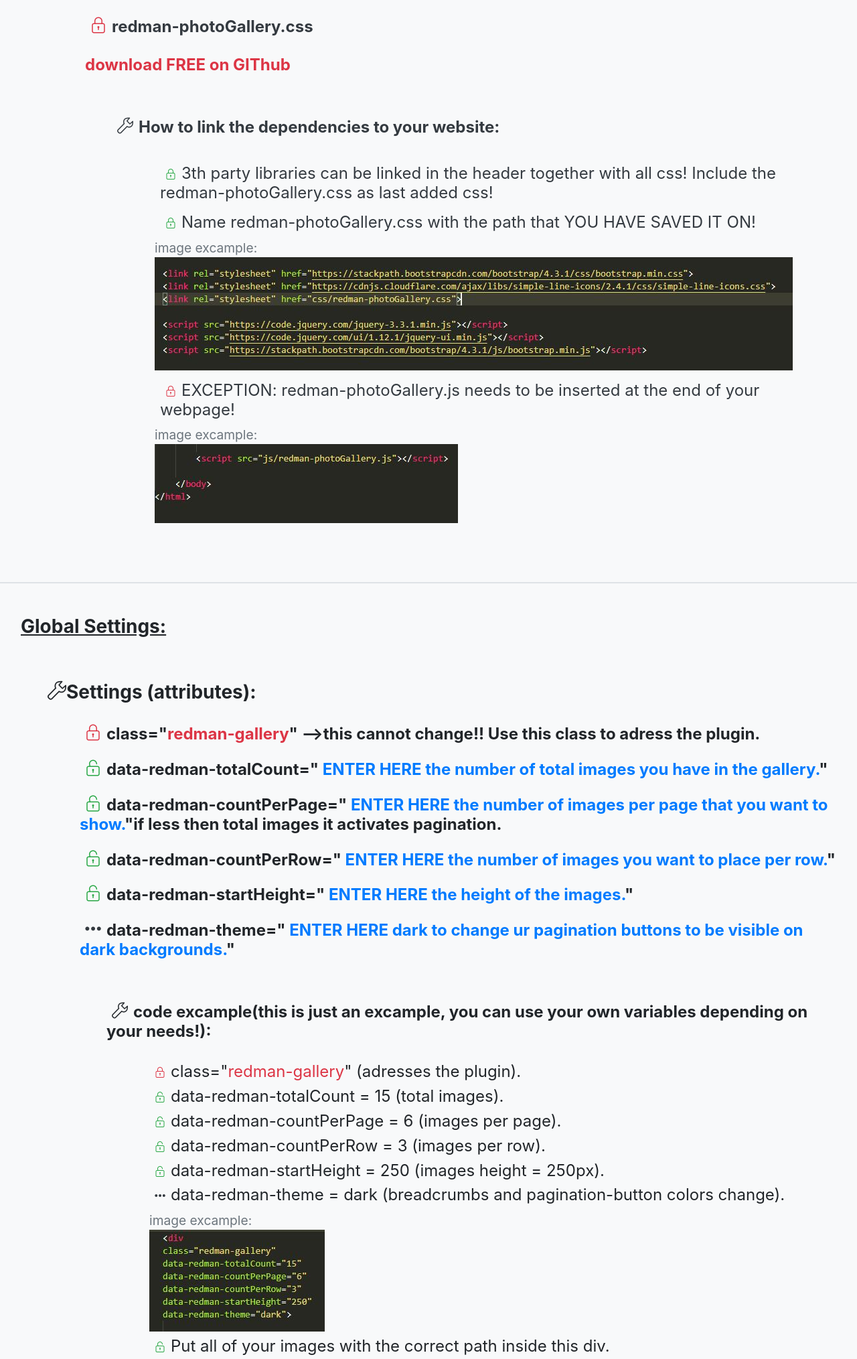
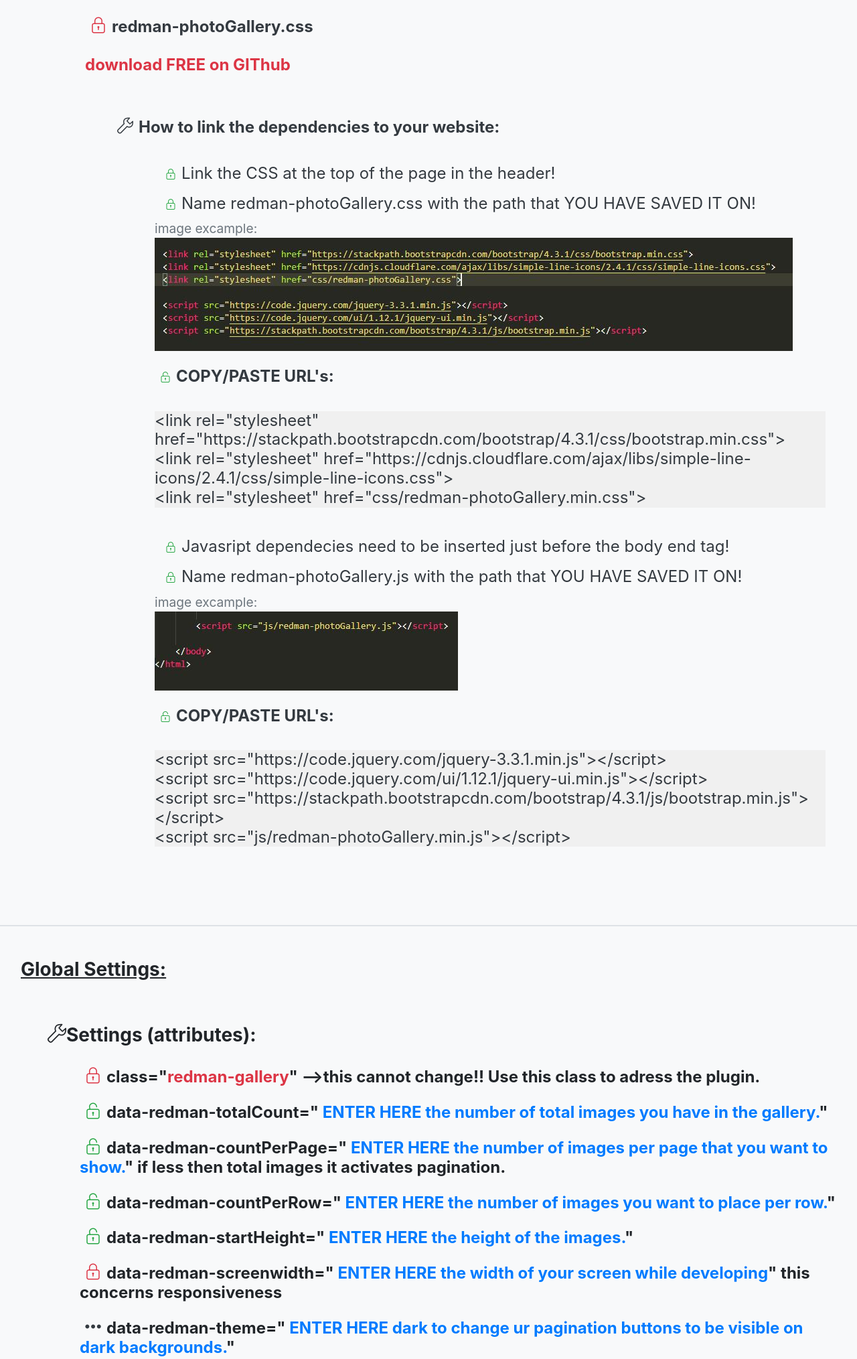
Before and after one commit to RedouaneElyakhlifi/redman-photoGallery, a PHP site: page / in a window 1280 px wide. Shown: the part 1457-3486 px from the top of the page at 67% size. Run offline with PHP 8.4, Linux system fonts and the light colour scheme; some libraries are stand-ins or nearby versions.

Commit message:
Add files via upload

```diff
--- a/demo/index.php
+++ b/demo/index.php
@@ -11,13 +11,34 @@
 
     <link rel="stylesheet" href="https://stackpath.bootstrapcdn.com/bootstrap/4.3.1/css/bootstrap.min.css">
     <link rel="stylesheet" href="https://cdnjs.cloudflare.com/ajax/libs/simple-line-icons/2.4.1/css/simple-line-icons.css">
-    <link rel="stylesheet" href="css/redman-photoGallery.css">
-    <link rel="stylesheet" href="css/custom.css">
+    <link rel="stylesheet" href="css/redman-photoGallery.min.css">
 
-    <script src="https://code.jquery.com/jquery-3.3.1.min.js"></script>
-    <script src="https://code.jquery.com/ui/1.12.1/jquery-ui.min.js"></script>
-    <script src="https://stackpath.bootstrapcdn.com/bootstrap/4.3.1/js/bootstrap.min.js"></script>
 
+
+
+
+    <style>
+    li{
+    list-style-type:none !important;
+}
+#masthead{
+    background-image:url(img/masthead.jpg);
+    background-repeat: no-repeat;
+    background-size:cover;
+    background-position:center;
+}
+#overlay{
+    background-color:rgb(0,0,0,0.8);
+}
+.text-custom{
+    text-shadow: black 5px 5px 1px;
+}
+.text-orange{
+    color:rgb(255, 123, 0);
+}
+.bg-lightgrey{
+    background-color:rgb(240, 240, 240);
+}</style>
 </head>
 <body class="p-0 m-0">
     <!--title-->
@@ -52,11 +73,21 @@
                                 <li class="m-0 m-md-2 pt-3"><i class="icon-lock text-danger m-2"></i>redman-photoGallery.css <br><br><a target="_blank" class="text-danger" href='https://github.com/RedouaneElyakhlifi/redman-photoGallery'>download FREE on GIThub</a></li>
                                 <li class="m-0 m-md-2 mt-md-5 ml-md-5 pt-3"><i class="icon-wrench m-md-2 mt-2"></i>How to link the dependencies to your website:
                                     <ul class="p-0 p-md-3 font-weight-normal mt-2 ml-md-5">
-                                        <li class="m-md-2 pt-2"><i class="icon-lock h6 text-success m-2"></i>3th party libraries can be linked in the header together with all css! Include the redman-photoGallery.css as last added css!</li>
+                                        <li class="m-md-2 pt-2"><i class="icon-lock h6 text-success m-2"></i>Link the CSS at the top of the page in the header!</li>
                                         <li class="m-0 m-md-2 pt-2"><i class="icon-lock h6 text-success m-2"></i>Name redman-photoGallery.css with the path that YOU HAVE SAVED IT ON!</li>
                                         <li class=' mt-2'><small class="text-secondary">image excample:</small><br><img class="img-fluid" src="img/linking-header.jpg" alt="fout"></li>
-                                        <li class=" m-0 m-md-2 pt-2"><i class="icon-lock h6 text-danger m-2"></i>EXCEPTION: redman-photoGallery.js needs to be inserted at the end of your webpage!</li>
+                                        <li class="mt-4"><i class="icon-lock-open h6 text-success m-md-2"></i><strong>COPY/PASTE URL's:</strong></li><br>
+                                        <li class='mt-2 bg-lightgrey '>&#x3c;link rel="stylesheet" href="https://<br class="d-md-none">stackpath.<br class="d-md-none">bootstrapcdn.<br class="d-md-none">com<br class="d-md-none">/bootstrap/<br class="d-md-none">4.3.1/css/bootstrap.<br class="d-md-none">min.css"><br>
+                                        &#x3c;link rel="stylesheet" href="https://<br class="d-md-none">cdnjs.<br class="d-md-none">cloudflare.com/<br class="d-md-none">ajax/libs/simple-line-icons<br class="d-md-none">/2.4.1/css/simple-line-icons.css"><br>
+                                        &#x3c;link rel="stylesheet" href="css/<br class="d-md-none">redman-photoGallery<br class="d-md-none">.min.css"></li><br>
+                                        <li class=" m-0 m-md-2 pt-2"><i class="icon-lock h6 text-success m-2"></i>Javasript dependecies need to be inserted just before the body end tag!</li>
+                                        <li class="m-0 m-md-2 pt-2"><i class="icon-lock h6 text-success m-2"></i>Name redman-photoGallery.js with the path that YOU HAVE SAVED IT ON!</li>
                                         <li class='mt-2'><small class="text-secondary">image excample:</small><br><img class="img-fluid" src="img/linking-footer.jpg" alt="fout"></li>
+                                        <li class="mt-4"><i class="icon-lock-open h6 text-success m-md-2"></i><strong>COPY/PASTE URL's:</strong></li><br>
+                                        <li class='mt-2 bg-lightgrey '>&#x3c;script src="https://<br class="d-md-none">code.<br class="d-md-none">jquery.com/<br class="d-md-none">jquery-3.3.1.<br class="d-md-none">min.js">&#x3c;/script><br>
+                                        &#x3c;script src="https://<br class="d-md-none">code.<br class="d-md-none">jquery.com/ui/1.12.1/<br class="d-md-none">jquery-ui.min.js">&#x3c;/script><br>
+                                        &#x3c;script src="https://<br class="d-md-none">stackpath<br class="d-md-none">.bootstrapcdn<br class="d-md-none">.com/<br class="d-md-none">bootstrap/<br class="d-md-none">4.3.1/js/<br class="d-md-none">bootstrap<br class="d-md-none">.min.js">&#x3c;/script><br>
+                                        &#x3c;script src="js/<br class="d-md-none">redman-photoGallery<br class="d-md-none">.min.js">&#x3c;/script></li><br>
                                     </ul>
                                 </li>
                             </ul>
@@ -66,6 +97,7 @@
             </div>
         </div>
     </div>
+
     <!--plugin global settings-->
         <div class="container-fluid pb-5 bg-light border-top">
             <div class='row no-gutters m-auto'>
@@ -76,9 +108,10 @@
                             <ul class="pt-2 h4 font-weight-bold">
                                 <li class="m-0 m-md-2 pt-3"><i class="icon-lock text-danger m-md-2"></i>class="<span class="text-danger">redman<span class="d-inline-block d-md-none">&nbsp</span>-gallery</span>" -->this cannot change!! Use this class to adress the plugin.</li>
                                 <li class="m-0 m-md-2 pt-3"><i class="icon-lock-open text-success m-md-2"></i>data-redman-totalCount="<span class="text-primary"> ENTER HERE the number of total images you have in the gallery.</span>"</li>
-                                <li class="m-0 m-md-2 pt-3"><i class="icon-lock-open text-success m-md-2"></i>data-redman-countPerPage="<span class="text-primary"> ENTER HERE the number of images per page that you want to show.</span>"if less then total images it activates pagination.</li>
+                                <li class="m-0 m-md-2 pt-3"><i class="icon-lock-open text-success m-md-2"></i>data-redman-countPerPage="<span class="text-primary"> ENTER HERE the number of images per page that you want to show.</span>" if less then total images it activates pagination.</li>
                                 <li class="m-0 m-md-2 pt-3"><i class="icon-lock-open text-success m-md-2"></i>data-redman-countPerRow="<span class="text-primary"> ENTER HERE the number of images you want to place per row.</span>"</li>
                                 <li class="m-0 m-md-2 pt-3"><i class="icon-lock-open text-success m-md-2"></i>data-redman-startHeight="<span class="text-primary"> ENTER HERE the height of the images.</span>"</li>
+                                <li class="m-0 m-md-2 pt-3"><i class="icon-lock  text-danger m-md-2"></i>data-redman-screenwidth="<span class="text-primary"> ENTER HERE the width of your screen while developing</span>" this concerns responsiveness</li>
                                 <li class="m-0 m-md-2 pt-3"><i class="icon-options text-dark m-md-2"></i>data-redman-theme="<span class="text-primary"> ENTER HERE dark to change ur pagination buttons to be visible on dark backgrounds.</span>"</li>
                                 <li class="m-0 m-md-2 mt-md-5 ml-md-5 pt-3"><i class="icon-wrench m-md-2 mt-2"></i>code excample(this is just an excample, you can use your own variables depending on your needs!):
                                     <ul class="p-0 p-md-3 font-weight-normal mt-2 ml-md-5">
@@ -87,12 +120,13 @@
                                         <li class="pt-2"><i class="icon-lock-open h6 text-success m-md-2"></i>data-redman-countPerPage = 6 (images per page).</li>
                                         <li class="pt-2"><i class="icon-lock-open h6 text-success m-md-2"></i>data-redman-countPerRow = 3 (images per row).</li>
                                         <li class="pt-2"><i class="icon-lock-open h6 text-success m-md-2"></i>data-redman-startHeight = 250 (images height = 250px).</li>
+                                        <li class="pt-2"><i class="icon-lock h6 text-danger m-md-2"></i>data-redman-screenwidth = 1920 (my device's screenwidth while developing).</li>
                                         <li class="pt-2"><i class="icon-options h6 text-dark m-md-2"></i>data-redman-theme = dark  (breadcrumbs and pagination-button colors change).</li>
                                         <li class='mt-2'><small class="text-secondary">image excample:</small><br><img class="img-fluid" src="img/data-attr.jpg" alt="fout"></li>
                                         <li class="mt-2"><i class="icon-lock-open h6 text-success m-md-2"></i>Put all of your images with the correct path inside this div.</li>
                                         <li class='mt-2'><small class="text-secondary">image excample:</small><br><img class="img-fluid" src="img/putting-img.jpg" alt="fout"></li><br>
                                         <li class="mt-2"><i class="icon-lock-open h6 text-success m-md-2"></i><strong>COPY/PASTE empty DIV :</strong></li><br>
-                                        <li class='mt-2 bg-lightgrey '>&#x3c;div class="redman-gallery" data-redman-totalCount="" data-redman-countPerPage="" data-redman-countPerRow="" data-redman-startHeight="" data-redman-theme=""&#x3e; &#x3c;div&#x3e;</li><br>
+                                        <li class='mt-2 bg-lightgrey '>&#x3c;div class="redman-gallery" data-redman-totalCount="" data-redman-countPerPage="" data-redman-countPerRow="" data-redman-startHeight="" data-redman-theme="" data-redman-screenwidth=""&#x3e; &#x3c;/div&#x3e;</li><br>
                                         <li class="mt-2"><i class="icon-lock-open h6 text-success m-md-2"></i><strong>COPY/PASTE empty IMG :</strong></li><br>
                                         <li class='mt-2 bg-lightgrey '>&#x3c;img src="" alt=""&#x3e;</li>
                                     </ul>
@@ -111,7 +145,7 @@
             </div>
         </div>
     <!--first excample-->
-    <div class="container-fluid bg-dark text-white pt-5 pb-5">
+    <div class="container-fluid bg-dark text-white p-0 m-0 pt-5 pb-5">
         <div class="container bg-dark text-white">
             <h2 class="m-2 text-center"><u><strong>Dark Theme</strong></u></h2>
             <div class="row no-gutters m-auto pt-5">
@@ -119,14 +153,14 @@
                 <div class="col-12 order-2 order-md-1 col-md-6 pr-3 pt-5 pt-md-0">
 
 
-                    <div class="redman-gallery" data-redman-totalCount="17" data-redman-countPerPage="6" data-redman-countPerRow="3" data-redman-startHeight="250" data-redman-theme="dark">
+                    <div class="redman-gallery" data-redman-totalCount="17" data-redman-countPerPage="6" data-redman-countPerRow="3" data-redman-startHeight="200" data-redman-theme="dark" data-redman-screenwidth="1920">
                         <img src="img/test1.jpg" alt="wrong path">
                         <img src="img/test2.jpg" alt="wrong path">
                         <img src="img/test3.jpg" alt="wrong path">
                         <img src="img/test4.jpg" alt="wrong path">
                         <img src="img/test5.jpg" alt="wrong path">
                         <img src="img/test6.jpg" alt="wrong path">
-                        <img src="img/test7.jpg" alt="wrong path">
+                        <img src="img/masthead.jpg" alt="wrong path">
                         <img src="img/test8.jpg" alt="wrong path">
                         <img src="img/test9.jpg" alt="wrong path">
                         <img src="img/test10.jpg" alt="wrong path">
@@ -163,14 +197,14 @@
         </div>
     </div>
     <!--2nd excample-->
-    <div class="container-fluid bg-light text-dark pt-5 pb-5">
+    <div class="container-fluid bg-light text-dark p-0 m-0 pt-5 pb-5">
         <div class="container">
         <h2 class="m-2 text-center"><u><strong>Default Theme</strong></u></h2>
             <div class='row no-gutters m-auto'>
                 <!--2nde excample information-->
                 <div class="col-12 col-md-6 font-weight-bold border-bottom border-dark">
                     <h3 class=" mt-5 ml-3 text-center"><u><strong>Check Out the excample <span class="d-none d-md-inline">right!</span><span class=" d-inline d-md-none">below!</span></strong></u></h3>
-                    <p class="d-none d-md-block">Here you can see a setup with text on the right and the photogallery on the left.</p>
+                    <p class="d-none d-md-block">Here you can see a setup with text on the left and the photogallery on the right.</p>
                     <ul class="mt-5 h5">
                         <li class="m-2"><i class="icon-diamond h6 text-orange m-2"></i>WITHOUT PAGINATION!! (put settings: data-redman-totalCount and data-redman-countPerPage equal to each other)</li>
                         <li class="m-2"><i class="icon-diamond h6 text-orange m-2"></i>NEST the photogallery's ANYWHERE YOU WANT!</li>
@@ -187,7 +221,7 @@
                 </div>
                     <!--2nde excample gallery-->
                     <div class="col-12 col-md-6 mt-5">
-                        <div class="redman-gallery" data-redman-totalCount="9" data-redman-countPerPage="10" data-redman-countPerRow="3" data-redman-startHeight="250" data-redman-theme="light">
+                        <div class="redman-gallery" data-redman-totalCount="9" data-redman-countPerPage="9" data-redman-countPerRow="3" data-redman-startHeight="200" data-redman-theme="light" data-redman-screenwidth="1920">
                             <img src="img/test18.jpg" alt="fout">
                             <img src="img/test19.jpg" alt="fout">
                             <img src="img/test20.jpg" alt="fout">
@@ -197,12 +231,21 @@
                             <img src="img/test24.jpg" alt="fout">
                             <img src="img/test25.jpg" alt="fout">
                             <img src="img/test26.jpg" alt="fout">
-                            <img src="img/test27.jpg" alt="fout">
                         </div>
                     </div>
                 </div>
             </div>
 </div>
+<section class="container-fluid d-none d-md-block">
+<div class="row no-gutters ">
+<div class="col-12 ">
+<h3 class=" mt-5 ml-3"><u><strong>VIDEO TUTORIAL: </strong></u></h3>
+</div>
+<div class="col-12 pb-3 pt-3 d-flex justify-content-center">
+<iframe width="735" height="600" src="https://www.youtube.com/embed/DEQJp3fCzy0" frameborder="0" allow="accelerometer; autoplay; encrypted-media; gyroscope; picture-in-picture" ></iframe>
+</div>
+</div>
+</section>
 <footer>
 <div id="masthead" class="m-0 p-0 text-custom text-orange">
             <div id="overlay" class="p-0 m-0">
@@ -210,7 +253,9 @@
             </div>
         </div>
 </footer>
-        <script src="js/redman-photoGallery.js"></script>
-
+    <script src="https://code.jquery.com/jquery-3.3.1.min.js"></script>
+    <script src="https://code.jquery.com/ui/1.12.1/jquery-ui.min.js"></script>
+    <script src="https://stackpath.bootstrapcdn.com/bootstrap/4.3.1/js/bootstrap.min.js"></script>
+    <script src="js/redman-photoGallery.min.js"></script>
     </body>
 </html>
```
